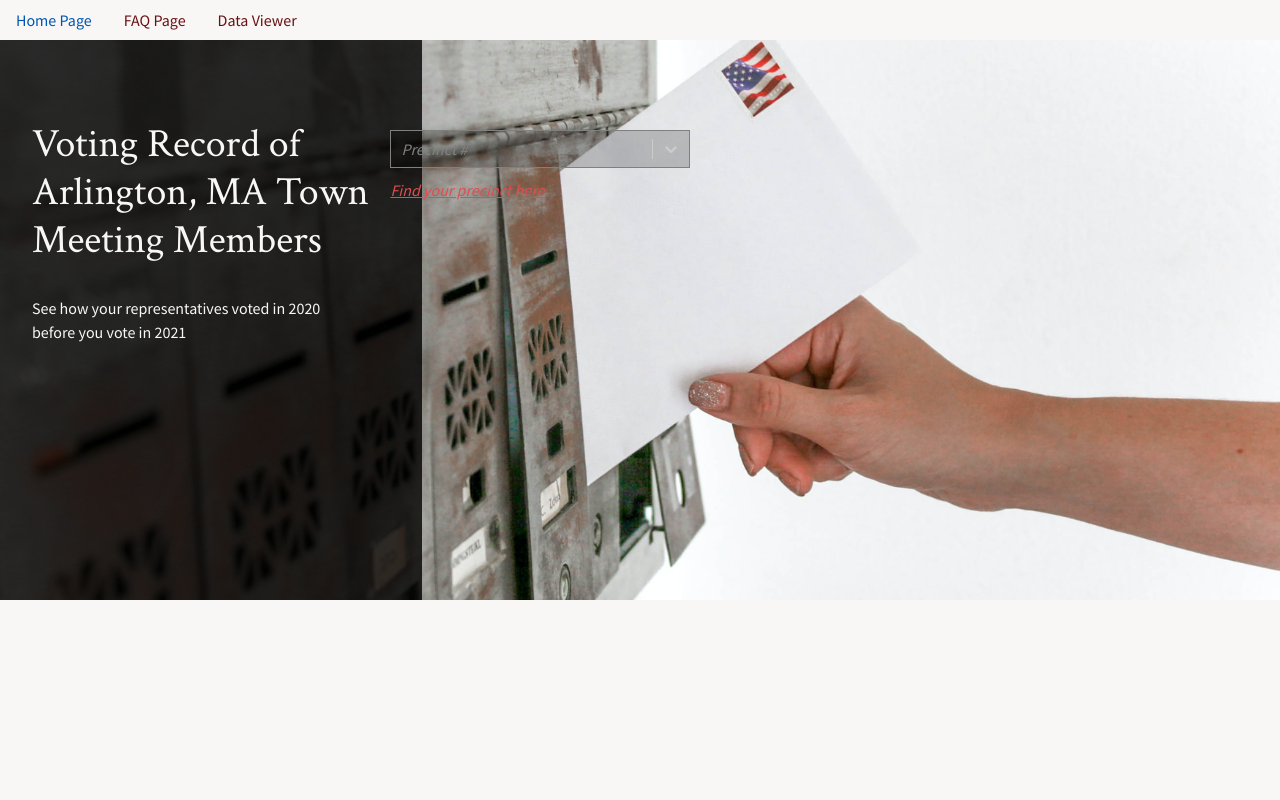
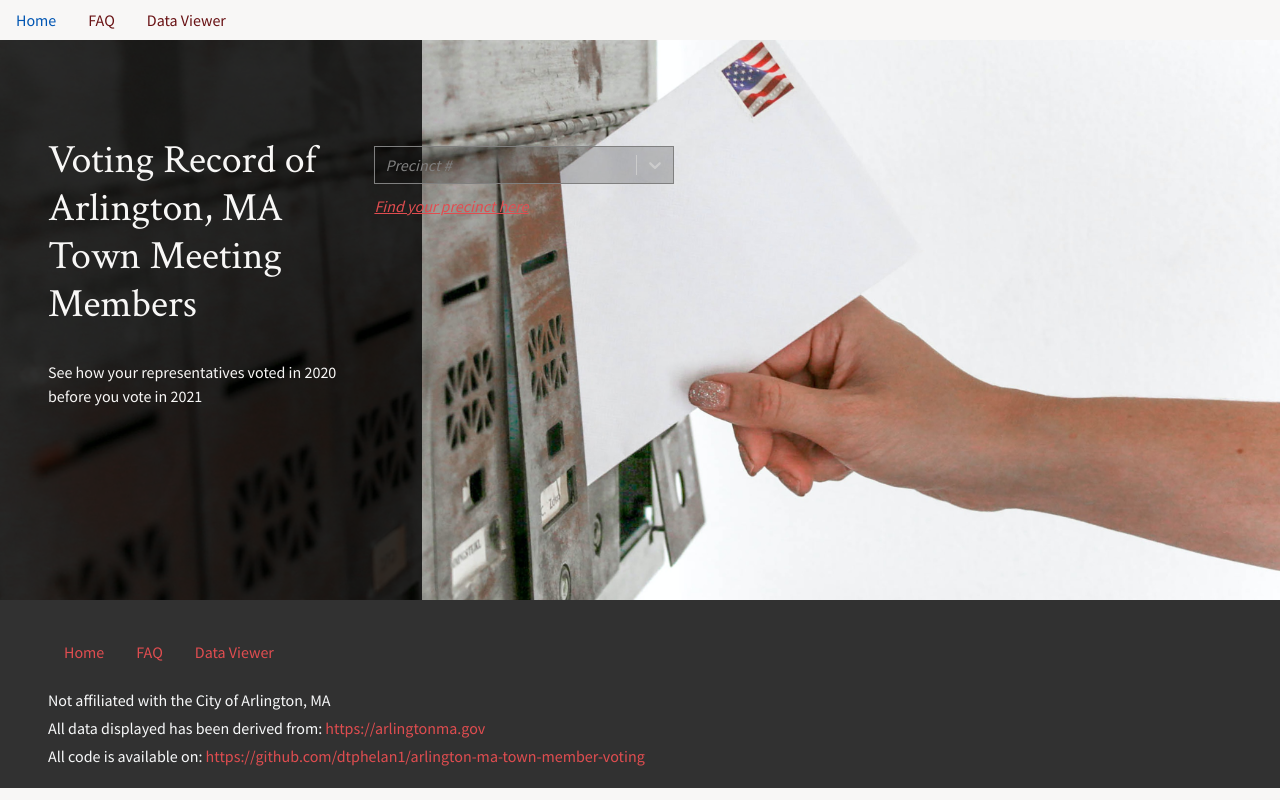
Before and after one commit to Dtphelan1/arlington-ma-town-member-voting, a React (Create React App) app in the folder front-end/: page /#/ in a window 1280 px wide. Built offline with nearby package versions, Linux system fonts and the light colour scheme.

Commit message:
minor style changes

```diff
--- a/front-end/src/App.js
+++ b/front-end/src/App.js
@@ -1,6 +1,7 @@
 import React from 'react';
 import { HashRouter as Router, Switch, Route } from 'react-router-dom';
 import AppHeader from './components/AppHeader';
+import AppFooter from './components/AppFooter';
 import { routes } from './routes';
 
 function App() {
@@ -16,6 +17,7 @@ function App() {
           );
         })}
       </Switch>
+      <AppFooter routes={routes} />
     </Router>
   );
 }
--- /dev/null
+++ b/front-end/src/components/AppFooter.js
@@ -0,0 +1,42 @@
+import React from 'react';
+import { NavLink } from 'react-router-dom';
+import '../styles/footer.scss';
+
+const footerCopy = {
+  disclaimers: [
+    {
+      label: 'Not affiliated with the City of Arlington, MA'
+    },
+    {
+      label: 'All data displayed has been derived from:',
+      link: 'https://arlingtonma.gov'
+    },
+    {
+      label: 'All code is available on:',
+      link: 'https://github.com/dtphelan1/arlington-ma-town-member-voting'
+    }
+  ]
+};
+
+function AppFooter({ routes }) {
+  return (
+    <footer className="pl-5 pr-5 pt-3 pb-3">
+      <nav className="nav text-dark">
+        {routes.map(route => (
+          <NavLink key={route.name} exact={route.exact} className="nav-link" activeClassName="active" to={route.path}>
+            {route.name}
+          </NavLink>
+        ))}
+      </nav>
+      <div id="footer-disclaimers">
+        {footerCopy.disclaimers.map(({ label, link }) => (
+          <p key={label} className="text-light">
+            {label} {link && <a href={link}>{link}</a>}
+          </p>
+        ))}
+      </div>
+    </footer>
+  );
+}
+
+export default AppFooter;
--- a/front-end/src/components/Splash.js
+++ b/front-end/src/components/Splash.js
@@ -4,7 +4,7 @@ import PrecinctSelect from './PrecinctSelect';
 function Splash({ homeCopy, options, setPrecinct }) {
   return (
     <section id="homepage-splash">
-      <div id="splash-content" className="d-flex flex-column justify-content-between flex-wrap">
+      <div id="splash-content" className="d-flex flex-column justify-content-between flex-wrap p-5">
         <div className="pt-5 pb-5">
           <h1>{homeCopy.title}</h1>
           <p>{homeCopy.subtitle}</p>
--- a/front-end/src/routes/index.js
+++ b/front-end/src/routes/index.js
@@ -4,13 +4,13 @@ import DataPage from './DataPage';
 
 const routes = [
   {
-    name: 'Home Page',
+    name: 'Home',
     path: '/',
     exact: true,
     component: HomePage
   },
   {
-    name: 'FAQ Page',
+    name: 'FAQ',
     path: '/faq',
     component: FAQPage
   },
--- a/front-end/src/styles/_variables.scss
+++ b/front-end/src/styles/_variables.scss
@@ -15,7 +15,7 @@ $white: $linen;
 
 :export {
   arl-red: $arl-red;
-  arl-red-lighten: $arl-red-light;
+  arl-red-light: $arl-red-light;
 }
 
 // Table coloring
--- /dev/null
+++ b/front-end/src/styles/footer.scss
@@ -0,0 +1,14 @@
+@import '_variables.scss';
+
+footer {
+  background: rgba(0, 0, 0, 0.8);
+  nav {
+    padding: 1rem 0;
+  }
+  a {
+    color: $arl-red-light;
+  }
+  p {
+    margin-bottom: 0.25rem;
+  }
+}
--- a/front-end/src/styles/splash.scss
+++ b/front-end/src/styles/splash.scss
@@ -11,7 +11,6 @@
     height: 100%;
     background: rgba(0, 0, 0, 0.8);
     color: $white;
-    padding: 2rem;
     h1 {
       max-width: 550px;
       margin-bottom: 2rem;
```
Also changed, not shown: 1 other file (tests, documents, lock files or other folders).
